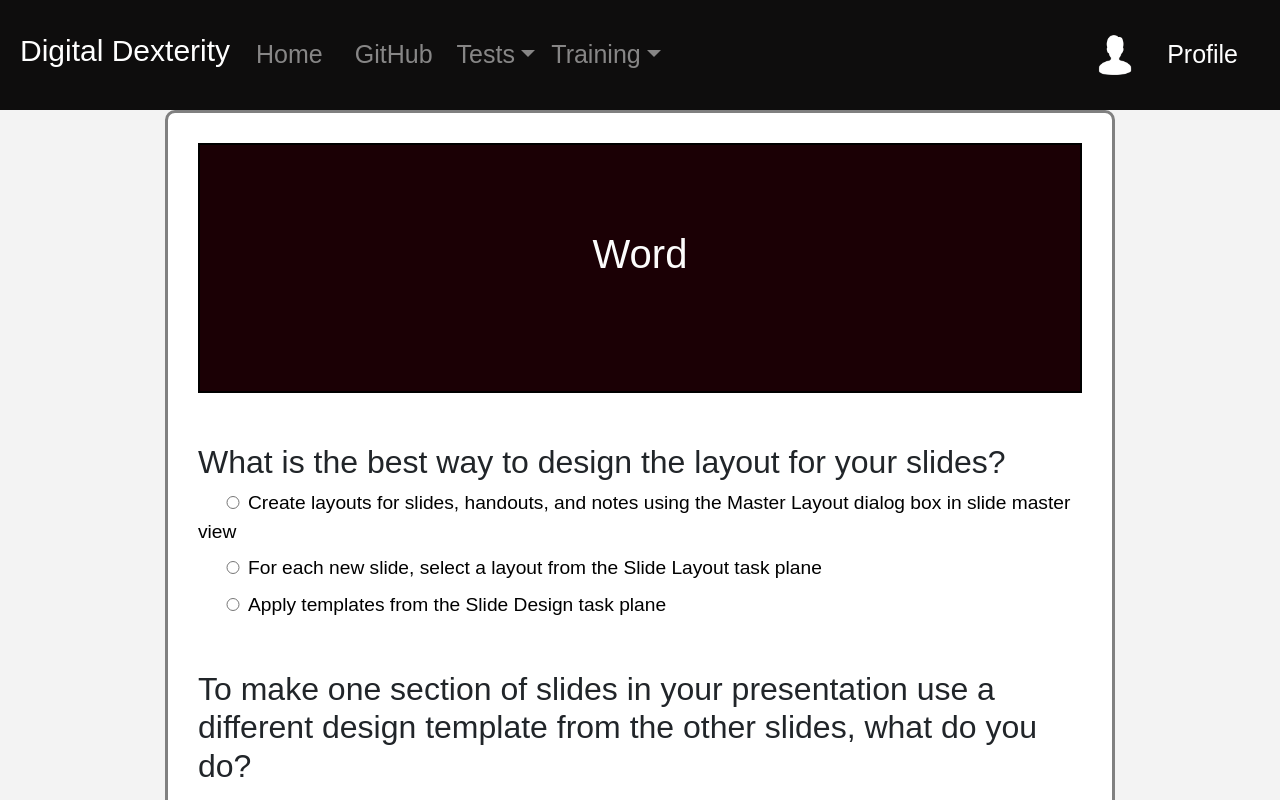
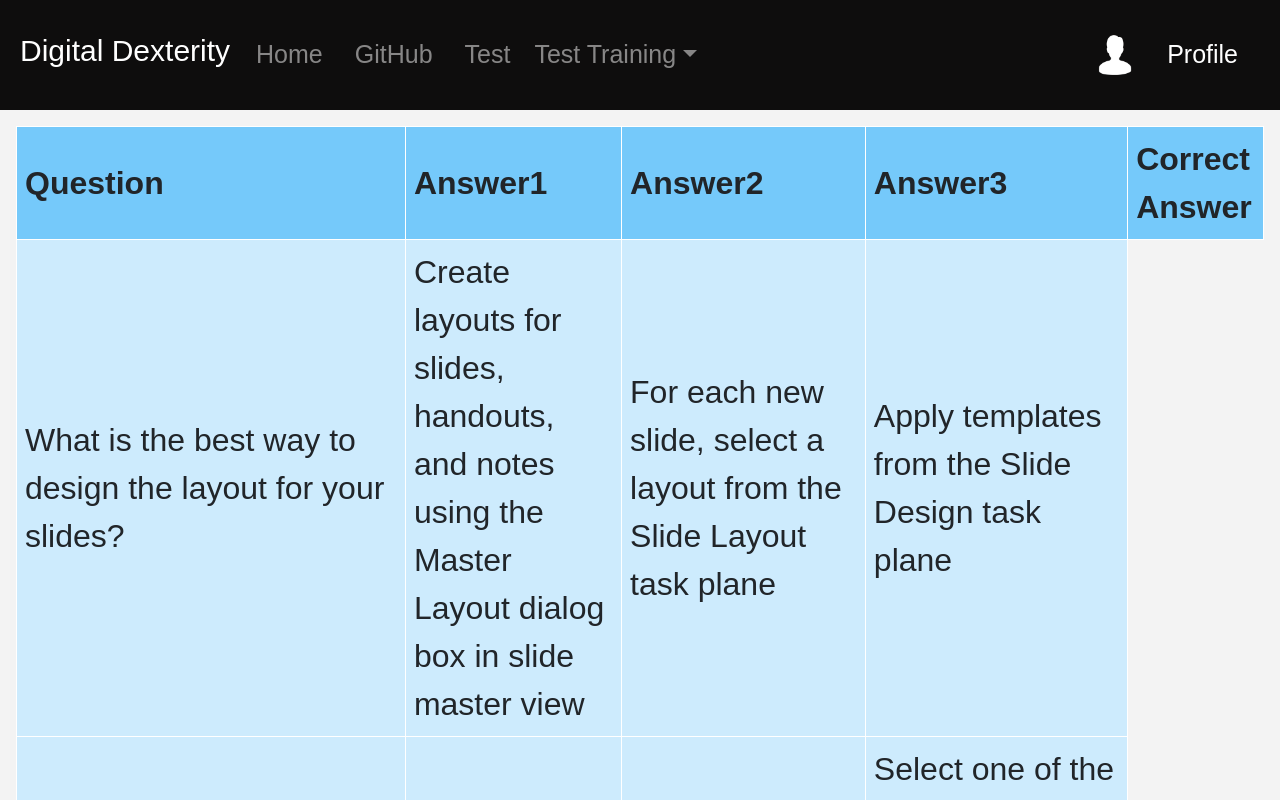
Before and after one commit to perla2000/DigitalDexterity-WebProject, a React (Create React App) app: page /test in a window 1280 px wide. Shown: the top 800 px of the page. Built offline with nearby package versions, Linux system fonts and the light colour scheme.

Commit message:
tests with json objects and draft of page admin

```diff
--- a/src/App.js
+++ b/src/App.js
@@ -14,12 +14,16 @@
 import PPTests from "./components/PPTests.js";
 import Trying from "./components/Trying.js";
 import Profile from "./components/Profile.js";
-
+import AdminPage from "./components/adminPage.js";
 class App extends Component {
   render() {
     return (
       <Router>
-        <div className="App" style={{ objectFit: "cover" }}>
+        <div>
+        <Navv/>
+        <AdminPage/>
+        </div>
+        {/* <div className="App" style={{ objectFit: "cover" }}>
           {
             <div
               style={{
@@ -65,7 +69,7 @@
               </Switch>
             </div>
           }
-        </div>
+        </div> */}
       </Router>
     );
   }
--- /dev/null
+++ b/src/components/EditableRow.js
@@ -0,0 +1,68 @@
+import React from "react";
+
+const EditableRow = ({
+  editFormData,
+  handleEditFormChange,
+  handleCancelClick,
+}) => {
+  return (
+    <tr>
+      <td>
+        <input
+          type="text"
+          required="required"
+          placeholder="Enter a question..."
+          name="question"
+          value={editFormData.questions}
+          onChange={handleEditFormChange}
+        ></input>
+      </td>
+      <td>
+        <input
+          type="text"
+          required="required"
+          placeholder="Enter an answer..."
+          name="answer"
+          value={editFormData.address}
+          onChange={handleEditFormChange}
+        ></input>
+      </td>
+      <td>
+        <input
+          type="text"
+          required="required"
+          placeholder="Enter an answer ..."
+          name="answer"
+          value={editFormData.phoneNumber}
+          onChange={handleEditFormChange}
+        ></input>
+      </td>
+      <td>
+        <input
+          type="text"
+          required="required"
+          placeholder="Enter an answer..."
+          name="answer"
+          value={editFormData.email}
+          onChange={handleEditFormChange}
+        ></input>
+                <input
+          type="email"
+          required="required"
+          placeholder="Enter an answer..."
+          name="correctAnswer"
+          value={editFormData.email}
+          onChange={handleEditFormChange}
+        ></input>
+      </td>
+      <td>
+        <button type="submit">Save</button>
+        <button type="button" onClick={handleCancelClick}>
+          Cancel
+        </button>
+      </td>
+    </tr>
+  );
+};
+
+export default EditableRow;
--- a/src/components/Navv.js
+++ b/src/components/Navv.js
@@ -41,9 +41,18 @@
               </NavLink>
             </NavItem>
 
+
+
+            <NavItem className="mt-0 ">
+              <NavLink className="nav-link" to="/github">
+                <NavLink href="https://github.com/reactstrap/reactstrap">
+                  Test
+                </NavLink>
+              </NavLink>
+            </NavItem>
             <UncontrolledDropdown nav inNavbar className="mt-2 ">
               <DropdownToggle nav caret>
-                Tests
+                Test Training
               </DropdownToggle>
               <DropdownMenu left>
                 <DropdownItem>
@@ -51,23 +60,11 @@
                   <Link to="/test">Microsoft Word Test</Link>
                 </DropdownItem>
                 <DropdownItem>
-                  <Link to="/extest">Microsoft Excel Test</Link>
+                  <Link to="/test">Microsoft Excel Test</Link>
                 </DropdownItem>
                 <DropdownItem>
-                  <Link to="/pptest">Microsoft Powerpoint Test</Link>
+                  <Link to="/test">Microsoft Powerpoint Test</Link>
                 </DropdownItem>
-              </DropdownMenu>
-            </UncontrolledDropdown>
-
-            <UncontrolledDropdown nav inNavbar className="mt-2 ">
-              <DropdownToggle nav caret>
-                Training
-              </DropdownToggle>
-              <DropdownMenu left>
-                <DropdownItem>Webinars</DropdownItem>
-                <DropdownItem>Courses</DropdownItem>
-                <DropdownItem divider />
-                <DropdownItem>Exercises</DropdownItem>
               </DropdownMenu>
             </UncontrolledDropdown>
           </Nav>
--- /dev/null
+++ b/src/components/ReadOnlyRow.js
@@ -0,0 +1,25 @@
+import React from "react";
+
+const ReadOnlyRow = ({ contact, handleEditClick, handleDeleteClick }) => {
+  return (
+    <tr>
+      <td>{contact.fullName}</td>
+      <td>{contact.address}</td>
+      <td>{contact.phoneNumber}</td>
+      <td>{contact.email}</td>
+      <td>
+        <button
+          type="button"
+          onClick={(event) => handleEditClick(event, contact)}
+        >
+          Edit
+        </button>
+        <button type="button" onClick={() => handleDeleteClick(contact.id)}>
+          Delete
+        </button>
+      </td>
+    </tr>
+  );
+};
+
+export default ReadOnlyRow;
--- a/src/components/Tests.css
+++ b/src/components/Tests.css
@@ -1,23 +1,24 @@
 .body {
-  background-color: rgb(48, 49, 49);
+  background-color: rgb(255, 255, 255);
   font-family: Helvetica;
 }
 
-#main {
+.main {
   width: 80%;
-  max-width: 950px;
-  margin: auto;
+  max-width: 100%;
+  margin-left:20%;
   padding: 30px 30px;
-  background-color: white;
+  background-color: rgb(255, 255, 255);
+
 }
 
 .header {
   margin-top: 0;
+  border: 2px solid black;
   padding: 5px;
   height: 250px;
-  background: linear-gradient(to bottom, black, black, rgb(255, 255, 255));
-  color: white;
-
+  background: rgb(27, 0, 5);
+  color: rgb(252, 252, 252);
   font-weight: 100;
 }
 
@@ -40,6 +41,8 @@
   width: 100px;
   margin-top: 40px;
   font-size: larger;
+  background-color: rgb(89, 124, 241);
+  color:white;
 }
 
 p {
--- a/src/components/Tests.js
+++ b/src/components/Tests.js
@@ -1,6 +1,6 @@
 import React, { Component } from "react";
 import "./Tests.css";
-import Object from "../shared/object";
+
 
 class Tests extends Component {
   constructor(props) {
@@ -14,7 +14,7 @@
     return (
       <html>
         <body>
-          <div id="main">
+          <div class="main">
             <div class="header">
               <h1
                 style={{
@@ -54,6 +54,22 @@
               </fieldset>
             </form>
           </div>
+          {/* <p>
+            Your grade is: <span id="grade">__</span>
+          </p>
+          <p id="grade2"></p>
+         <script>
+            document.getElementById("form1").onsubmit = function(){
+              variable = parseInt(document.querySelector('input[name = "variable"]:checked').value);
+              sub = parseInt(document.querySelector('input[name = "sub"]:checked').value);
+              con = parseInt(document.querySelector('input[name = "con"]:checked').value);
+              ifstate = parseInt(document.querySelector('input[name = "ifstate"]:checked').value);
+
+              result = variable + sub + con + ifstate;
+              document.getElementById("grade").innerHTML = result;
+              return false;
+        &rbrace;
+        </script> */}
         </body>
       </html>
     );
--- /dev/null
+++ b/src/components/adminPage.css
@@ -0,0 +1,41 @@
+.app-container {
+    display: flex;
+    flex-direction: column;
+    gap: 10px;
+    padding: 1rem;
+  }
+
+  table {
+    border-collapse: collapse;
+    width: 100%;
+  }
+
+  th,
+  td {
+    border: 1px solid #ffffff;
+    text-align: left;
+    padding: 8px;
+    font-size: 32px;
+  }
+
+  th {
+    background-color: rgb(117, 201, 250);
+  }
+
+  td {
+    background-color: rgb(205, 235, 253);
+  }
+
+  form {
+    display: flex;
+    gap: 5px;
+  }
+
+  form td:last-child {
+    display: flex;
+    justify-content: space-evenly;
+  }
+
+  form * {
+    font-size: 28px;
+  }
--- /dev/null
+++ b/src/components/adminPage.js
@@ -0,0 +1,41 @@
+import React, { useState, Fragment } from "react";
+import { nanoid } from "nanoid";
+import "./adminPage.css";
+// import ReadOnlyRow from "./components/ReadOnlyRow.js";
+// import EditableRow from "./components/EditableRow.js";
+import "./adminPage.css";
+import Object from "../shared/object";
+const AdminPage = () => {
+  const [tests, setTests] = useState(Object);
+
+  return (
+    <div className="app-container">
+      <table>
+        <thead>
+          <tr>
+            <th>Question</th>
+            <th>Answer1</th>
+            <th>Answer2</th>
+            <th>Answer3</th>
+            <th>Correct Answer</th>
+          </tr>
+        </thead>
+
+        {tests.Powerpoint.questions.map((question) => (
+          <tbody>
+            <tr>
+              <td>{question.description}</td>
+              {question.answers.map(
+                (answer) => (
+                  <td>{answer[0]}</td>
+                )
+                //   {if ({answer[1]}==true){<td>{answer[1]}</td>}}
+              )}
+            </tr>
+          </tbody>
+        ))}
+      </table>
+    </div>
+  );
+};
+export default AdminPage;
```
